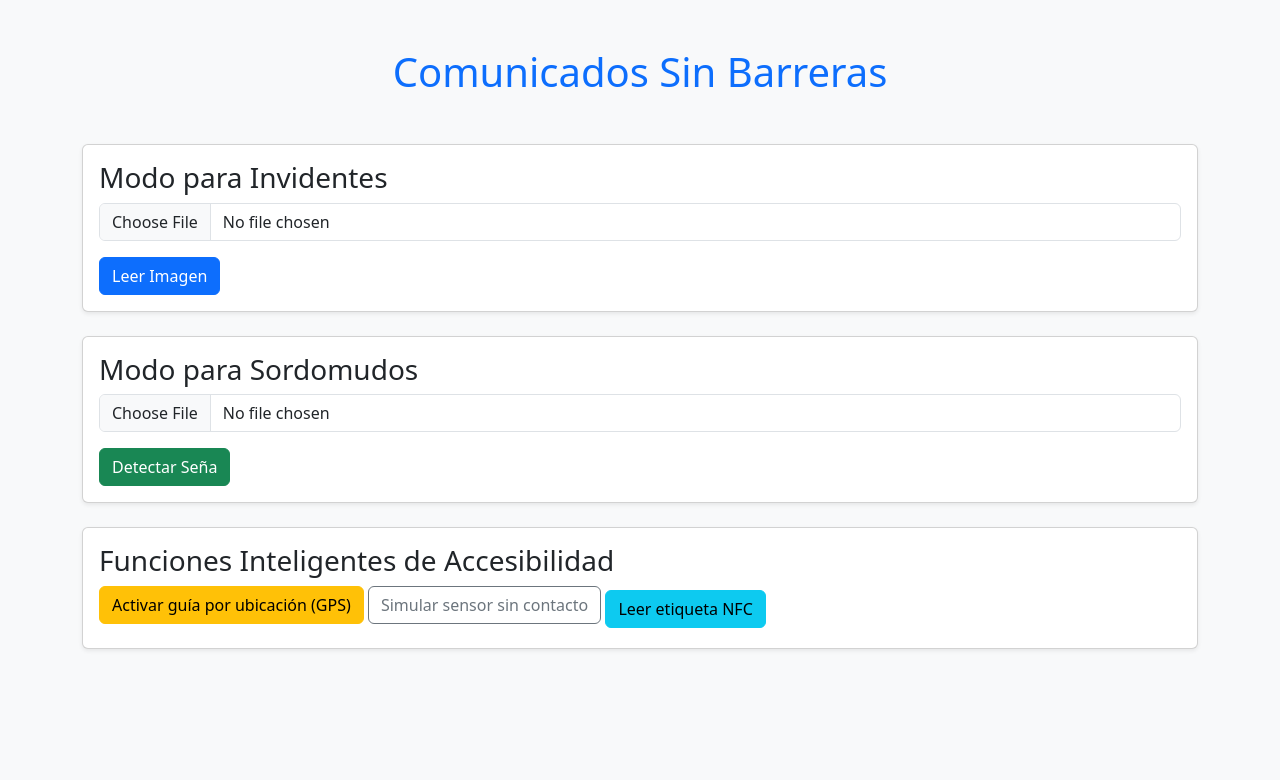
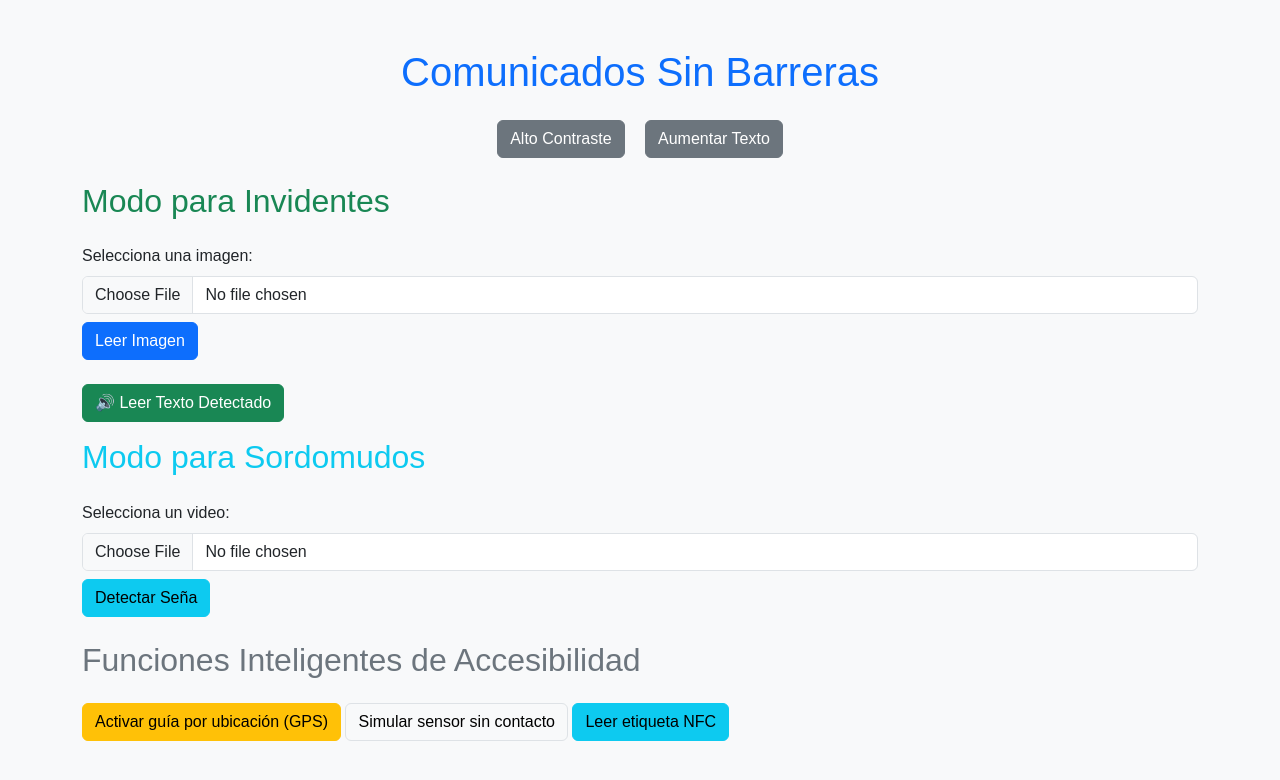
Before and after one commit to fedepico/Comunicados-Sin-Barreras, a FastAPI app: page / in a window 1280 px wide. Shown: the top 780 px of the page. Run offline with FastAPI, Linux system fonts and the light colour scheme.

Commit message:
Actualización completa con accesibilidad y voz

```diff
--- a/templates/index.html
+++ b/templates/index.html
@@ -1,129 +1,153 @@
 <!DOCTYPE html>
 <html lang="es">
 <head>
-  <meta charset="UTF-8">
-  <meta name="viewport" content="width=device-width, initial-scale=1.0">
+  <meta charset="UTF-8" />
+  <meta name="viewport" content="width=device-width, initial-scale=1" />
   <title>Comunicados Sin Barreras</title>
-  <link href="https://cdn.jsdelivr.net/npm/bootstrap@5.3.0/dist/css/bootstrap.min.css" rel="stylesheet">
+  <link href="https://cdn.jsdelivr.net/npm/bootstrap@5.3.3/dist/css/bootstrap.min.css" rel="stylesheet" />
+  <style>
+    body {
+      background-color: #f8f9fa;
+      color: #212529;
+      font-family: Arial, sans-serif;
+    }
+    .high-contrast {
+      background-color: #000 !important;
+      color: #fff !important;
+    }
+    .large-text {
+      font-size: 1.25rem !important;
+    }
+    .btn-toggle {
+      margin: 0.5rem;
+    }
+  </style>
 </head>
-<body class="bg-light">
-  <div class="container py-5">
-    <h1 class="text-center mb-5 text-primary">Comunicados Sin Barreras</h1>
+<body>
+  <div class="container mt-5">
+    <h1 class="text-center text-primary">Comunicados Sin Barreras</h1>
 
-    <div class="card mb-4 shadow-sm">
-      <div class="card-body">
-        <h3 class="card-title">Modo para Invidentes</h3>
-        <form action="/leer_texto" enctype="multipart/form-data" method="post">
-          <div class="mb-3">
-            <input type="file" name="imagen" accept="image/*" class="form-control" required>
-          </div>
-          <button type="submit" class="btn btn-primary">Leer Imagen</button>
-        </form>
-
-        {% if texto %}
-        <div class="mt-4">
-          <h5>{{ "Texto Detectado:" if origen == 'imagen' else "Letra Detectada:" }}</h5>
-          <p id="outputTexto" class="form-control bg-light">{{ texto }}</p>
-        </div>
-
-        <script>
-          window.onload = () => {
-            const texto = document.getElementById("outputTexto")?.innerText;
-            if (texto) {
-              const voz = new SpeechSynthesisUtterance(texto);
-              voz.lang = "es-ES";
-              speechSynthesis.speak(voz);
-            }
-          };
-        </script>
-        {% endif %}
-      </div>
+    <!-- Controles de Accesibilidad -->
+    <div class="text-center my-3">
+      <button class="btn btn-secondary btn-toggle" onclick="toggleContrast()">Alto Contraste</button>
+      <button class="btn btn-secondary btn-toggle" onclick="toggleTextSize()">Aumentar Texto</button>
     </div>
 
-    <div class="card mb-4 shadow-sm">
-      <div class="card-body">
-        <h3 class="card-title">Modo para Sordomudos</h3>
-        <form action="/senas" enctype="multipart/form-data" method="post">
-          <div class="mb-3">
-            <input type="file" name="video" accept="video/*" class="form-control" required>
-          </div>
-          <button type="submit" class="btn btn-success">Detectar Seña</button>
-        </form>
+    <!-- Modo para Invidentes -->
+    <h2 class="text-success">Modo para Invidentes</h2>
+    <form action="/leer_texto" method="post" enctype="multipart/form-data" class="my-4">
+      <label for="imagen" class="form-label">Selecciona una imagen:</label>
+      <input type="file" id="imagen" name="imagen" accept="image/*" class="form-control" required />
+      <button type="submit" class="btn btn-primary mt-2">Leer Imagen</button>
+    </form>
 
-        {% if texto and origen == 'video' %}
-        <div class="mt-4">
-          <h5>Letra Detectada:</h5>
-          <p id="outputTexto" class="form-control bg-light">{{ texto }}</p>
-          <button onclick="leerConVoz()" class="btn btn-warning mt-2">🔊 Escuchar letra</button>
-        </div>
-        {% endif %}
-      </div>
+    {% if texto %}
+    <div id="resultado" class="alert alert-success fw-bold" data-texto="{{ texto | e }}">
+      {{ texto }}
+    </div>
+    {% endif %}
+
+    <div class="my-3">
+      <button id="leerTextoBtn" class="btn btn-success">🔊 Leer Texto Detectado</button>
     </div>
 
-    <div class="card mb-4 shadow-sm">
-      <div class="card-body">
-        <h3 class="card-title">Funciones Inteligentes de Accesibilidad</h3>
-        <button onclick="obtenerUbicacion()" class="btn btn-warning mb-2">Activar guía por ubicación (GPS)</button>
-        <button onclick="activarPorProximidad()" class="btn btn-outline-secondary mb-2">Simular sensor sin contacto</button>
-        <button onclick="leerNFC()" class="btn btn-info">Leer etiqueta NFC</button>
-      </div>
+    <!-- Modo para Sordomudos -->
+    <h2 class="text-info">Modo para Sordomudos</h2>
+    <form action="/senas" method="post" enctype="multipart/form-data" class="my-4">
+      <label for="video" class="form-label">Selecciona un video:</label>
+      <input type="file" id="video" name="video" accept="video/*" class="form-control" required />
+      <button type="submit" class="btn btn-info mt-2">Detectar Seña</button>
+    </form>
+
+    <!-- Funciones Inteligentes -->
+    <h2 class="text-secondary">Funciones Inteligentes de Accesibilidad</h2>
+    <div class="my-3">
+      <button class="btn btn-warning mt-2" onclick="activarGuiaUbicacion()">Activar guía por ubicación (GPS)</button>
+      <button class="btn btn-light border mt-2" onclick="simularSensor()">Simular sensor sin contacto</button>
+      <button class="btn btn-info mt-2" onclick="leerEtiquetaNFC()">Leer etiqueta NFC</button>
     </div>
+
+    <!-- Resultado NFC o sensor -->
+    <div id="infoAdicional" class="mt-3 fw-bold"></div>
   </div>
 
   <script>
-    function obtenerUbicacion() {
-      if (navigator.geolocation) {
-        navigator.geolocation.getCurrentPosition(pos => {
-          fetch(`/ubicacion?lat=${pos.coords.latitude}&lon=${pos.coords.longitude}`)
-            .then(res => res.json())
-            .then(data => {
-              alert("Estás cerca de: " + data.lugar);
-              if (data.accion === "leer_texto") {
-                document.querySelector("form[action='/leer_texto']").scrollIntoView({ behavior: 'smooth' });
-              } else if (data.accion === "senas") {
-                document.querySelector("form[action='/senas']").scrollIntoView({ behavior: 'smooth' });
-              }
-            });
+    function hablar(texto) {
+      if (!texto) return;
+      const utterance = new SpeechSynthesisUtterance(texto);
+      utterance.lang = navigator.language || "es-ES";
+      speechSynthesis.speak(utterance);
+    }
+
+    document.getElementById("leerTextoBtn").addEventListener("click", () => {
+      const resultadoDiv = document.getElementById("resultado");
+      if (resultadoDiv) {
+        const texto = resultadoDiv.dataset.texto;
+        if (texto) {
+          hablar(texto);
+        } else {
+          console.warn("No hay texto en data-texto");
+        }
+      }
+    });
+
+    window.onload = () => {
+      const resultadoDiv = document.getElementById("resultado");
+      if (resultadoDiv) {
+        const texto = resultadoDiv.dataset.texto;
+        if (texto) {
+          hablar(texto);
+        }
+      }
+    };
+
+    function activarGuiaUbicacion() {
+      if ("geolocation" in navigator) {
+        navigator.geolocation.getCurrentPosition(async (pos) => {
+          const lat = pos.coords.latitude;
+          const lon = pos.coords.longitude;
+          const res = await fetch(`/ubicacion?lat=${lat}&lon=${lon}`);
+          const data = await res.json();
+          const mensaje = `Estás en ${data.lugar}. Acción sugerida: ${data.accion}`;
+          document.getElementById("infoAdicional").textContent = mensaje;
+          hablar(mensaje);
         });
       } else {
-        alert("Geolocalización no soportada por tu navegador.");
+        hablar("El navegador no soporta geolocalización");
       }
     }
 
-    function leerConVoz() {
-      const texto = document.getElementById("outputTexto").innerText;
-      const voz = new SpeechSynthesisUtterance(texto);
-      voz.lang = "es-ES";
-      window.speechSynthesis.speak(voz);
-    }
-
-    function activarPorProximidad() {
-      fetch('/sensor/proximidad')
-        .then(res => res.json())
-        .then(data => {
-          if (data.activado) {
-            alert("Modo activado por proximidad");
-            document.querySelector("form[action='/senas']").scrollIntoView({ behavior: 'smooth' });
-          }
+    function simularSensor() {
+      fetch("/sensor/proximidad")
+        .then((res) => res.json())
+        .then((data) => {
+          const mensaje = data.activado
+            ? "Sensor de proximidad activado"
+            : "Sensor no disponible";
+          document.getElementById("infoAdicional").textContent = mensaje;
+          hablar(mensaje);
         });
     }
 
-    async function leerNFC() {
-      if ('NDEFReader' in window) {
-        const reader = new NDEFReader();
-        await reader.scan();
-        reader.onreading = event => {
-          const texto = new TextDecoder().decode(event.message.records[0].data);
-          fetch(`/nfc?contenido=${encodeURIComponent(texto)}`)
-            .then(res => res.json())
-            .then(data => alert("Información recibida: " + data.info));
-        };
-      } else {
-        alert("NFC no soportado en este dispositivo/navegador.");
+    function leerEtiquetaNFC() {
+      const contenido = prompt("Simular lectura NFC: escribe contenido");
+      if (contenido) {
+        fetch(`/nfc?contenido=${encodeURIComponent(contenido)}`)
+          .then((res) => res.json())
+          .then((data) => {
+            document.getElementById("infoAdicional").textContent = data.info;
+            hablar(data.info);
+          });
       }
     }
+
+    function toggleContrast() {
+      document.body.classList.toggle("high-contrast");
+    }
+
+    function toggleTextSize() {
+      document.body.classList.toggle("large-text");
+    }
   </script>
-
-  <script src="https://cdn.jsdelivr.net/npm/bootstrap@5.3.0/dist/js/bootstrap.bundle.min.js"></script>
 </body>
 </html>
```
Also changed, not shown: Lsa64_Model.py (+1 -6 lines), static/service-worker.js (added, +33 -0 lines), static/manifest.json (added).
